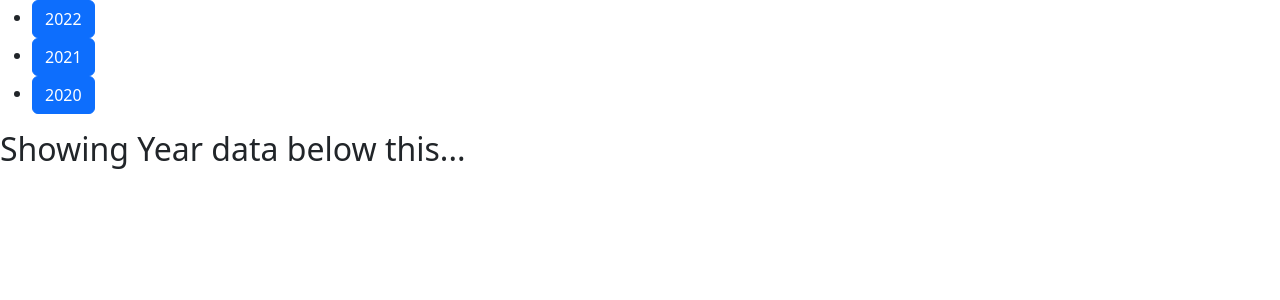
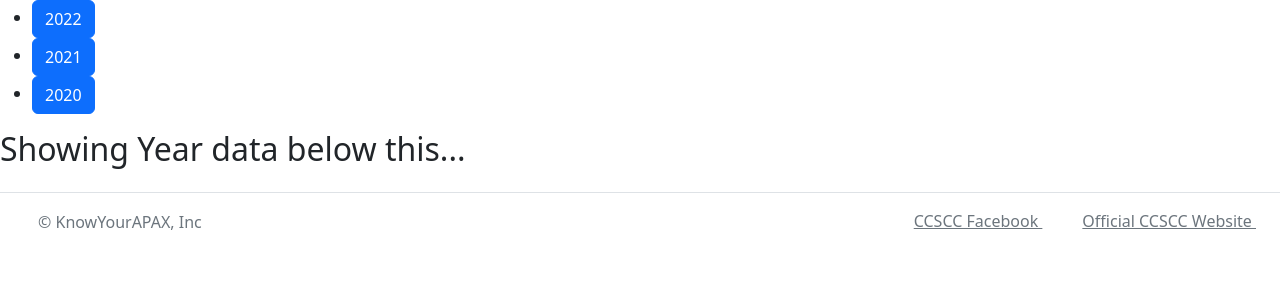
Before and after one commit to sirotras/IT391Proj, a Django app: page /all_events in a window 1280 px wide. Shown: the part 56-356 px from the top of the page. Run offline with Django 4.2, Linux system fonts and the light colour scheme.

Commit message:
html_footer

```diff
--- a/DjangoApp/templates/base.html
+++ b/DjangoApp/templates/base.html
@@ -60,5 +60,23 @@
       </div>
   </div>
 </nav>
+
+
 {% block below %}
+
 {% endblock %}
+
+<footer class="d-flex flex-wrap justify-content-between align-items-center py-3 my-4 border-top">
+  <div class="col-md-4 d-flex align-items-center">
+    <a href="/" class="mb-3 me-2 mb-md-0 text-muted text-decoration-none lh-1">
+      <svg class="bi" width="30" height="24"><use xlink:href="#bootstrap"/></svg>
+    </a>
+    <span class="mb-3 mb-md-0 text-muted">&copy; KnowYourAPAX, Inc</span>
+  </div>
+
+  <ul class="nav col-md-4 justify-content-end list-unstyled d-flex">
+    <li class="ms-3"><a class="text-muted" href="https://www.facebook.com/ccsportscarclub/"> CCSCC Facebook </a><svg class="bi" width="24" height="24"><use xlink:href="#facebook"/></svg></a></li>
+    <li class="ms-3"><a class="text-muted" href="https://ccsportscarclub.org/"> Official CCSCC Website <svg class="bi" width="24" height="24"><use xlink:href="#Officalsite"/></svg></a></li>
+
+  </ul>
+</footer>
```
